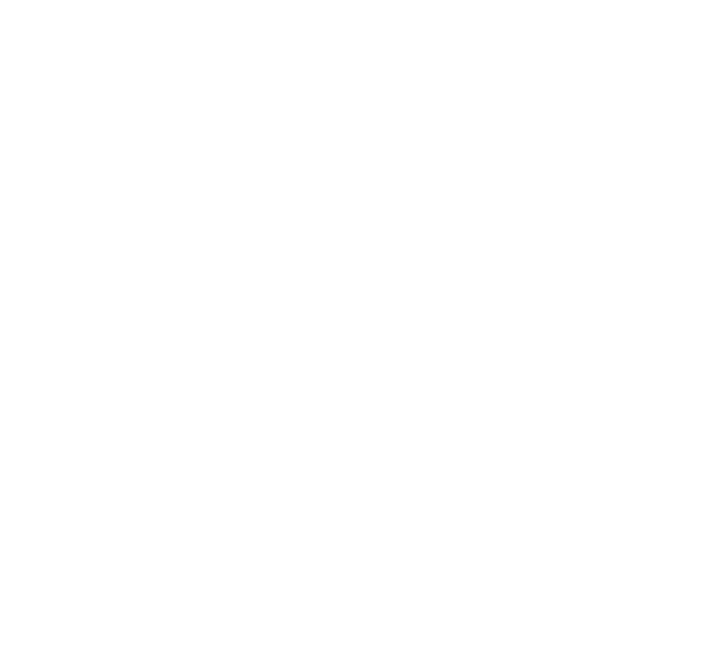
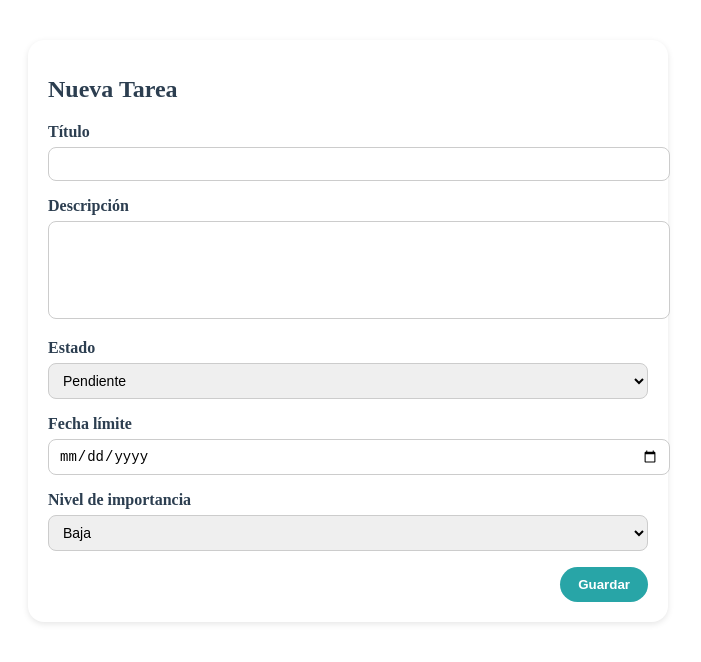
Before and after one commit to mtorresn06/fokus-project, a Vue app: page /tarea/nueva in a window 1280 px wide. Before the commit this address had no page. Shown: the top 662 px of the page, without its empty margins (292-993 px from the left). Built offline with nearby package versions, Linux system fonts and the light colour scheme.

Commit message:
Crud primera fase

```diff
--- a/index.html
+++ b/index.html
@@ -7,6 +7,10 @@
     type="image/svg+xml">
     <meta name="viewport" content="width=device-width, initial-scale=1.0">
     <title>Fokus RT</title>
+      <link
+  rel="stylesheet"
+  href="https://cdnjs.cloudflare.com/ajax/libs/font-awesome/6.5.0/css/all.min.css"
+/>
   </head>
   <body>
     <div id="app"></div>
--- /dev/null
+++ b/src/backend/firestore.js
@@ -0,0 +1,53 @@
+import { db } from "@/firebaseConfig";
+import {
+  collection,
+  addDoc,
+  getDocs,
+  updateDoc,
+  deleteDoc,
+  doc,
+} from "firebase/firestore";
+
+// Colección de tareas dentro de cada usuario
+const tareasCollection = (uid) => collection(db, "usuarios", uid, "tareas");
+
+// Crear
+export const crearTarea = async (uid, tarea) => {
+  const nuevaTarea = {
+    titulo: tarea.titulo,
+    descripcion: tarea.descripcion || "",
+    estado: tarea.estado || "Pendiente",
+    fechaLimite: tarea.fechaLimite || "",   //
+    importancia: tarea.importancia || "baja", //
+    creadoEn: new Date(),
+  };
+
+  return await addDoc(tareasCollection(uid), nuevaTarea);
+};
+
+// Leer
+export const obtenerTareas = async (uid) => {
+  const snapshot = await getDocs(tareasCollection(uid));
+  return snapshot.docs.map((doc) => ({ id: doc.id, ...doc.data() }));
+};
+
+// Actualizar
+export const editarTarea = async (uid, id, nuevaData) => {
+  const ref = doc(db, "usuarios", uid, "tareas", id);
+
+  const actualizada = {
+    titulo: nuevaData.titulo,
+    descripcion: nuevaData.descripcion || "",
+    estado: nuevaData.estado || "Pendiente",
+    fechaLimite: nuevaData.fechaLimite || "",
+    importancia: nuevaData.importancia || "baja",
+  };
+
+  return await updateDoc(ref, actualizada);
+};
+
+// Eliminar
+export const borrarTarea = async (uid, id) => {
+  const ref = doc(db, "usuarios", uid, "tareas", id);
+  return await deleteDoc(ref);
+};
--- a/src/firebaseConfig.js
+++ b/src/firebaseConfig.js
@@ -2,6 +2,7 @@
 import { initializeApp } from "firebase/app";
 import { getAuth } from "firebase/auth";
 import { getAnalytics } from "firebase/analytics";
+import { getFirestore } from "firebase/firestore";
 // TODO: Add SDKs for Firebase products that you want to use
 // https://firebase.google.com/docs/web/setup#available-libraries
 
@@ -21,5 +22,6 @@ const firebaseConfig = {
 const app = initializeApp(firebaseConfig);
 const auth = getAuth(app);
 const analytics = getAnalytics(app);
+const db = getFirestore(app);
 
-export { auth, analytics };
+export { auth, analytics, db };
--- /dev/null
+++ b/src/pantallas/Edicion/Edicion.vue
@@ -0,0 +1,151 @@
+<template>
+  <div class="container">
+    <h1 class="titulo">{{ id ? "Editar Tarea" : "Nueva Tarea" }}</h1>
+
+    <form @submit.prevent="guardar" class="formulario">
+      <label class="campo">
+        <span>Título</span>
+        <input v-model="tarea.titulo" type="text" required />
+      </label>
+
+      <label class="campo">
+        <span>Descripción</span>
+        <textarea v-model="tarea.descripcion"></textarea>
+      </label>
+
+      <label class="campo">
+        <span>Estado</span>
+        <select v-model="tarea.estado">
+          <option>Pendiente</option>
+          <option>En progreso</option>
+          <option>Completada</option>
+        </select>
+      </label>
+
+      <label class="campo">
+        <span>Fecha límite</span>
+        <input type="date" v-model="tarea.fechaLimite" />
+      </label>
+
+      <label class="campo">
+        <span>Nivel de importancia</span>
+        <select v-model="tarea.importancia">
+          <option value="baja">Baja</option>
+          <option value="media">Media</option>
+          <option value="alta">Alta</option>
+        </select>
+      </label>
+
+      <div class="acciones">
+        <button type="submit" class="btn-guardar">Guardar</button>
+      </div>
+    </form>
+  </div>
+</template>
+
+<script>
+import { getAuth } from "firebase/auth";
+import { crearTarea, editarTarea, obtenerTareas } from "@/backend/firestore";
+
+export default {
+  props: ["id"],
+  data() {
+    return {
+      uid: null,
+      tarea: {
+        titulo: "",
+        descripcion: "",
+        estado: "Pendiente",
+        fechaLimite: "",
+        importancia: "baja",
+      },
+    };
+  },
+  async mounted() {
+    const auth = getAuth();
+    this.uid = auth.currentUser?.uid;
+
+    if (this.id) {
+      const todas = await obtenerTareas(this.uid);
+      const encontrada = todas.find((t) => t.id === this.id);
+      if (encontrada) this.tarea = encontrada;
+    }
+  },
+  methods: {
+    async guardar() {
+      if (this.id) {
+        await editarTarea(this.uid, this.id, this.tarea);
+      } else {
+        await crearTarea(this.uid, this.tarea);
+      }
+      this.$router.push("/home");
+    },
+  },
+};
+</script>
+
+<style scoped>
+.container {
+  max-width: 600px;
+  margin: 40px auto;
+  padding: 20px;
+  background: #fff;
+  border-radius: 16px;
+  box-shadow: 0 2px 6px rgba(0, 0, 0, 0.1);
+}
+
+.titulo {
+  font-size: 24px;
+  font-weight: bold;
+  color: #2c3e50;
+  margin-bottom: 20px;
+}
+
+.formulario {
+  display: flex;
+  flex-direction: column;
+  gap: 16px;
+}
+
+.campo span {
+  font-weight: bold;
+  color: #2c3e50;
+  display: block;
+  margin-bottom: 6px;
+}
+
+input,
+textarea,
+select {
+  width: 100%;
+  padding: 8px 10px;
+  border: 1px solid #ccc;
+  border-radius: 8px;
+  font-size: 14px;
+}
+
+textarea {
+  resize: none;
+  min-height: 80px;
+}
+
+.acciones {
+  display: flex;
+  justify-content: flex-end;
+}
+
+.btn-guardar {
+  background: #28a5a7;
+  color: white;
+  padding: 10px 18px;
+  border: none;
+  border-radius: 20px;
+  cursor: pointer;
+  font-weight: bold;
+  transition: 0.3s;
+}
+
+.btn-guardar:hover {
+  background: #1d7c7d;
+}
+</style>
--- /dev/null
+++ b/src/pantallas/Home/Home.vue
@@ -0,0 +1,196 @@
+<template>
+  <div class="container">
+    <h1 class="titulo">Mis Tareas</h1>
+
+    <!-- Filtros -->
+    <div class="filtros">
+      <button
+        v-for="f in filtros"
+        :key="f"
+        :class="['filtro-btn', { activo: filtro === f }]"
+        @click="filtro = f"
+      >
+        {{ f }}
+      </button>
+    </div>
+
+    <!-- Botón crear -->
+    <button class="btn-nueva" @click="irACrear">
+      <i class="fa-solid fa-plus"></i> Nueva tarea
+    </button>
+
+    <!-- Lista filtrada -->
+    <ul class="lista">
+      <li v-for="t in tareasFiltradas" :key="t.id" class="item">
+        <div class="info">
+          <h3 :class="colorImportancia(t.importancia)">
+            {{ t.titulo }}
+          </h3>
+          <small>{{ t.estado }} • Fecha límite: {{ t.fechaLimite || "—" }}</small>
+        </div>
+
+        <div class="acciones">
+          <button @click="irAEditar(t.id)" class="icono-btn editar">
+            <i class="fa-solid fa-pen"></i>
+          </button>
+          <button @click="eliminar(t.id)" class="icono-btn eliminar">
+            <i class="fa-solid fa-trash"></i>
+          </button>
+        </div>
+      </li>
+    </ul>
+  </div>
+</template>
+
+<script>
+import { obtenerTareas, borrarTarea } from "@/backend/firestore";
+import { getAuth } from "firebase/auth";
+
+export default {
+  data() {
+    return {
+      tareas: [],
+      uid: null,
+      filtro: "Todas",
+      filtros: ["Todas", "Pendientes", "Completadas", "Importantes"],
+    };
+  },
+  async mounted() {
+    const auth = getAuth();
+    this.uid = auth.currentUser?.uid;
+    if (this.uid) {
+      this.cargarTareas();
+    }
+  },
+  computed: {
+    tareasFiltradas() {
+      if (this.filtro === "Todas") return this.tareas;
+      if (this.filtro === "Pendientes")
+        return this.tareas.filter((t) => t.estado === "Pendiente");
+      if (this.filtro === "Completadas")
+        return this.tareas.filter((t) => t.estado === "Completada");
+      if (this.filtro === "Importantes")
+        return this.tareas.filter((t) => t.importancia === "alta");
+      return this.tareas;
+    },
+  },
+  methods: {
+    async cargarTareas() {
+      this.tareas = await obtenerTareas(this.uid);
+    },
+    async eliminar(id) {
+      await borrarTarea(this.uid, id);
+      this.cargarTareas();
+    },
+    irACrear() {
+      this.$router.push({ name: "NuevaTarea" });
+    },
+    irAEditar(id) {
+      this.$router.push({ name: "EditarTarea", params: { id } });
+    },
+    colorImportancia(nivel) {
+      if (nivel === "alta") return "rojo";
+      if (nivel === "media") return "naranja";
+      return "verde";
+    },
+  },
+};
+</script>
+
+<style scoped>
+/* contenedor */
+.container {
+  max-width: 700px;
+  margin: 40px auto;
+  padding: 20px;
+  background: #fff;
+  border-radius: 16px;
+  box-shadow: 0 2px 6px rgba(0, 0, 0, 0.1);
+}
+
+/* título */
+.titulo {
+  font-size: 24px;
+  font-weight: bold;
+  margin-bottom: 16px;
+  color: #2c3e50;
+}
+
+/* filtros */
+.filtros {
+  display: flex;
+  gap: 10px;
+  margin-bottom: 16px;
+}
+.filtro-btn {
+  background: #ecf0f1;
+  border: none;
+  padding: 6px 12px;
+  border-radius: 20px;
+  cursor: pointer;
+}
+.filtro-btn.activo {
+  background: #28a5a7;
+  color: white;
+}
+
+/* botón nueva tarea */
+.btn-nueva {
+  background: #28a5a7;
+  color: white;
+  padding: 8px 14px;
+  border: none;
+  border-radius: 20px;
+  cursor: pointer;
+  font-weight: bold;
+  margin-bottom: 20px;
+  display: inline-flex;
+  align-items: center;
+  gap: 6px;
+}
+
+/* lista */
+.lista {
+  list-style: none;
+  padding: 0;
+  margin: 0;
+}
+.item {
+  display: flex;
+  justify-content: space-between;
+  align-items: center;
+  background: #f9f9f9;
+  border-radius: 12px;
+  padding: 12px 16px;
+  margin-bottom: 10px;
+}
+
+/* colores importancia */
+.rojo {
+  color: #c0392b;
+}
+.naranja {
+  color: #e67e22;
+}
+.verde {
+  color: #27ae60;
+}
+
+/* acciones */
+.acciones {
+  display: flex;
+  gap: 8px;
+}
+.icono-btn {
+  background: none;
+  border: none;
+  font-size: 16px;
+  cursor: pointer;
+}
+.editar {
+  color: #2980b9;
+}
+.eliminar {
+  color: #c0392b;
+}
+</style>
--- a/src/pantallas/Home/RegistradorGUI.vue
+++ /dev/null
@@ -1,6 +0,0 @@
-<template>
-      <div class="logo">
-        <img src="/logo.png" alt="Logo" />
-        <h1>en proceso :c</h1>
-      </div>
-</template>
--- a/src/pantallas/Login/TarjetaLoginGUI.vue
+++ b/src/pantallas/Login/TarjetaLoginGUI.vue
@@ -63,7 +63,7 @@ export default {
           confirmButtonText: "Continuar",
           confirmButtonColor: "#67b2b4"
         }).then(() => {
-          this.$router.push("/registrador");
+          this.$router.push("/home");
         });
 
       } catch (error) {
--- a/src/router.js
+++ b/src/router.js
@@ -2,13 +2,25 @@ import { createRouter, createWebHistory } from "vue-router";
 import InicioGUI from "./pantallas/Inicio/InicioGUI.vue";
 import LoginGUI from "./pantallas/Login/LoginGUI.vue";
 import RegistroGUI from "./pantallas/Registro/RegistroGUI.vue";
-import RegistradorGUI from "./pantallas/Home/RegistradorGUI.vue";
+import Home from "./pantallas/Home/Home.vue";
+import Edicion from "./pantallas/Edicion/Edicion.vue";
 
 const routes = [
   { path: "/", component: InicioGUI },
   { path: "/login", component: LoginGUI },
   { path: "/registro", component: RegistroGUI },
-  { path: "/registrador", component: RegistradorGUI },
+  { path: "/home", component: Home },
+  {
+    path: "/tarea/nueva",
+    name: "NuevaTarea",
+    component: Edicion,
+  },
+  {
+    path: "/tarea/editar/:id",
+    name: "EditarTarea",
+    component: Edicion,
+    props: true,
+  },
 ];
 
 const router = createRouter({
```
